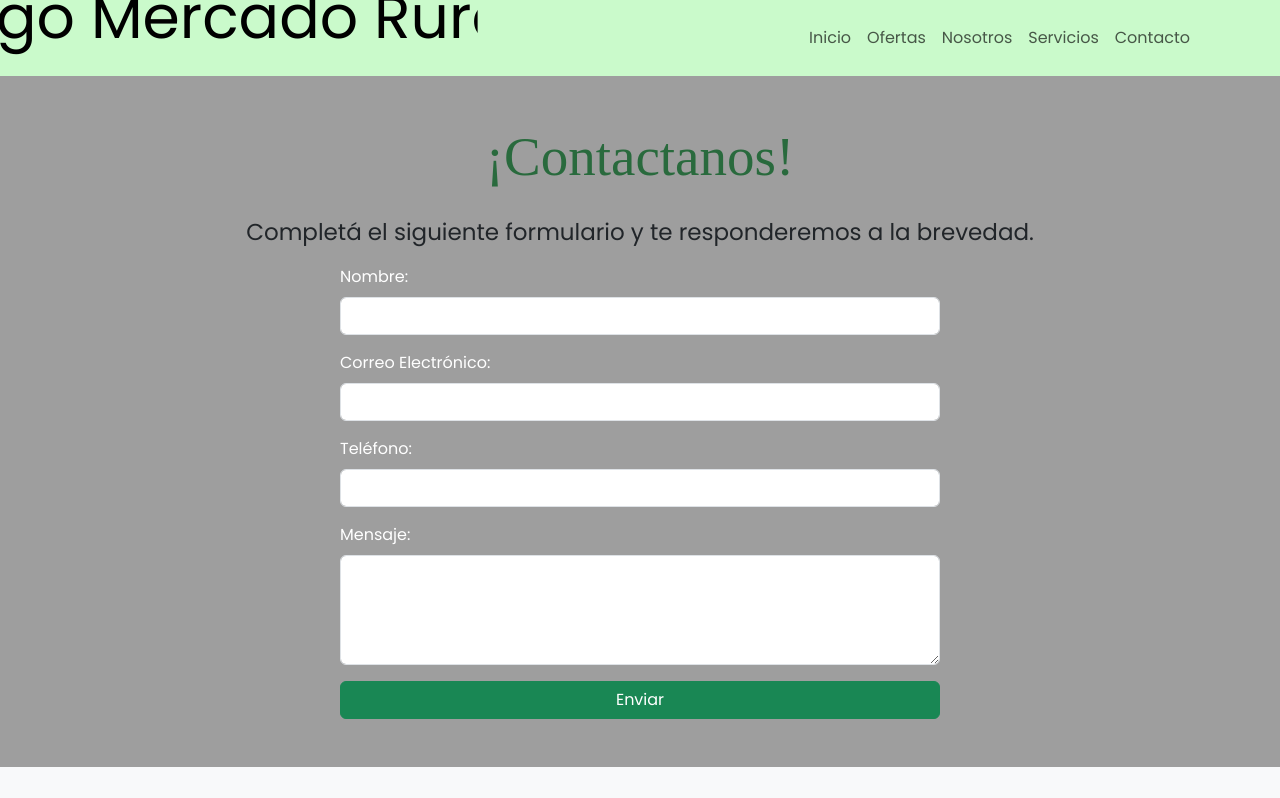
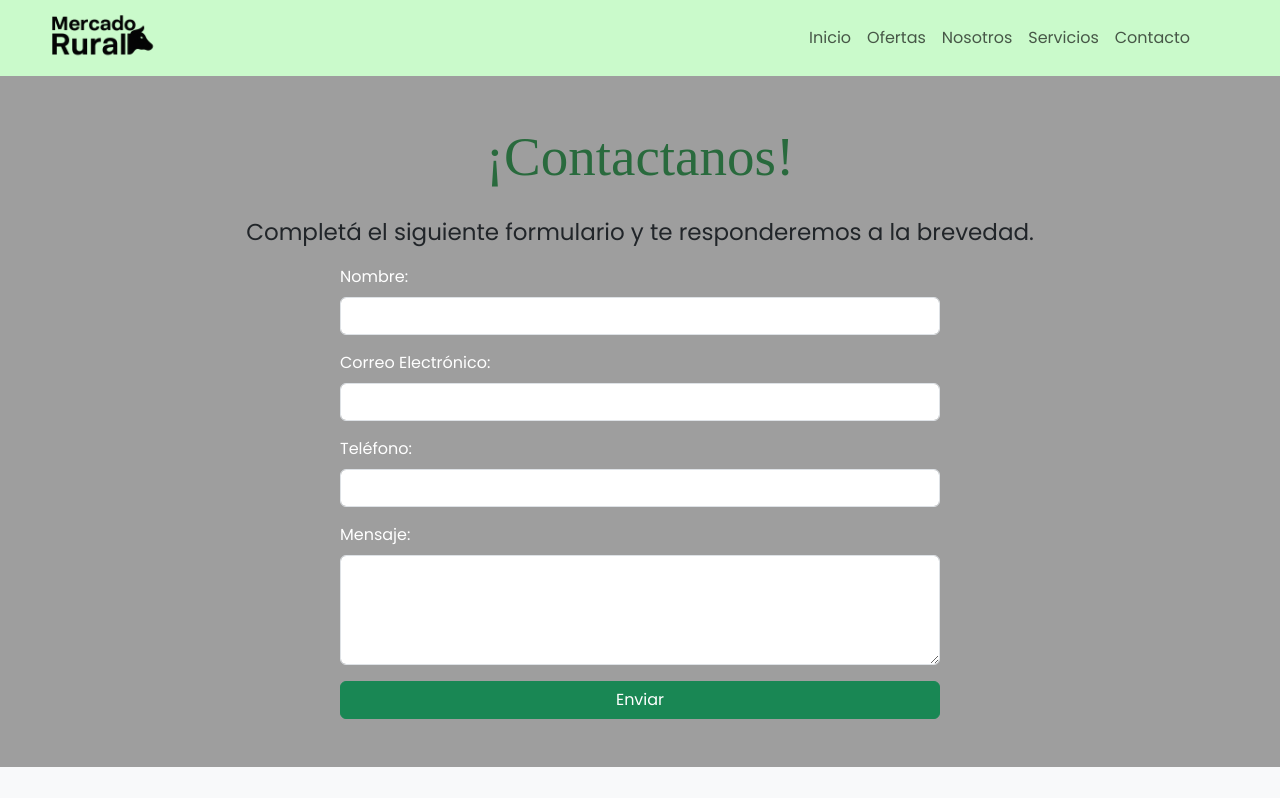
Before and after one commit to LucianoAlonzo/MercadoRural, a plain HTML site: page pages/contacto.html in a window 1280 px wide. Shown: the top 798 px of the page. Drawn offline with nearby package versions, Linux system fonts and the light colour scheme; the site is published under a folder, as on GitHub Pages, so addresses that start at the root find nothing.

Commit message:
Arreglo en error de rutas del nuevo logo

```diff
--- a/pages/contacto.html
+++ b/pages/contacto.html
@@ -19,7 +19,7 @@
       <div class="container">
         <a class="navbar-brand" href="../index.html">
           <img
-            src="/img/logo_mercado.png"
+            src="../img/logo_mercado.png"
             class="logo"
             alt="Logo Mercado Rural"
           />
```
Also changed, not shown: pages/nosotros.html (+1 -1 lines), pages/ofertas.html (+1 -1 lines), pages/servicios.html (+1 -1 lines).
